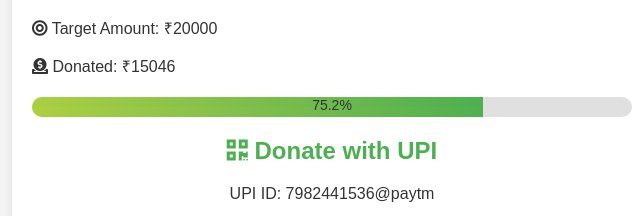
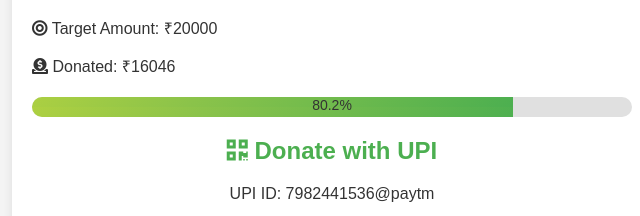
Before and after one commit to hadron43/rendezvous, a plain HTML site: page index.html in a window 1280 px wide. Shown: the part 197-413 px from the top of the page, 308-948 px from the left. Drawn offline with Linux system fonts and the light colour scheme.

Commit message:
Add 1000

```diff
--- a/index.html
+++ b/index.html
@@ -129,6 +129,7 @@
             { amount: 500 },
             { amount: 501 },
             { amount: 1000 },
+            { amount: 1000 },
             // Add more donations here
         ];
 
```
